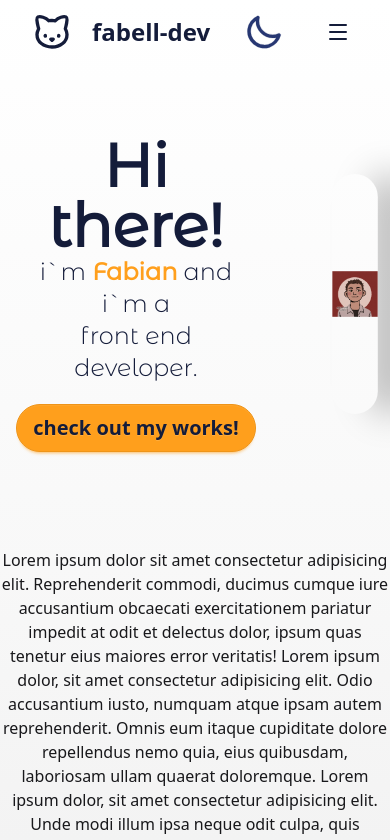
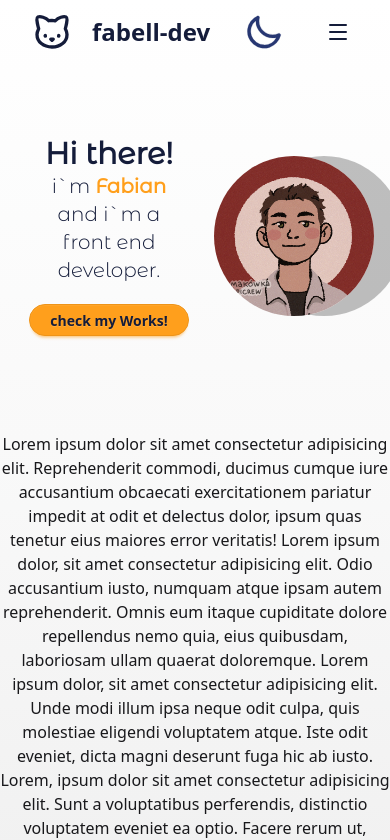
Before and after one commit to fabell-dev/Personal-Portfolio-v2, a React (Vite) app: page / in a window 390 px wide. Shown: the top 840 px of the page. Built offline with nearby package versions, Linux system fonts and the light colour scheme.

Commit message:
responsive hero section

```diff
--- a/src/components/HeroSection.tsx
+++ b/src/components/HeroSection.tsx
@@ -3,29 +3,29 @@ import test from "../assets/img/test.png";
 function HeroSection() {
   return (
     <section id="hero" className="text-neutral-content py-24 px-4 relative">
-      <div className="flex items-center place-content-center gap-20 mt-10 ">
+      <div className="flex items-center place-content-center mt-10 md:gap-20 gap-3">
         <div className="">
-          <p className="text-6xl font-[Montserrat] font-bold">Hi there!</p>
-          <p className="text-2xl font-[Montserrat]  font-light ">
+          <p className="text-balance text-3xl md:text-6xl font-[Montserrat] font-bold">Hi there!</p>
+          <p className="text-xl md:text-2xl font-[Montserrat] font-light text-balance">
             i`m{" "}
-            <span className="text-primary font-[Montserrat]  font-bold ">
+            <span className="text-primary font-[Montserrat] font-bold">
               Fabian
             </span>{" "}
             and i`m a
           </p>
-          <p className="text-2xl font-[Montserrat]  font-light">front end developer.</p>
+          <p className="text-xl md:text-2xl font-[Montserrat]  font-light">front end developer.</p>
           <button
-            className="btn btn-primary text-neutral-content mt-5 rounded-4xl h-12 w-60 text-xl"
+            className="btn btn-primary rounded-4xl text-neutral-content mt-5 rounded-4xlmd:h-12 md:w-60 h-8 w-40  "
             type="button"
           >
-            check out my works!
+            <a href="#portfolio" className="w-100% md:text-xl  text-balance">check my Works!</a>
           </button>
         </div>
 
-        <div className="scale-120">
+        <div className="max-w-40 max-h-40 md:max-w-100 md:max-h-100">
           <img
             src={test}
-            className="object-contain w-50 h-50 rounded-full shadow-[30px_0_30px_rgba(0,0,0,0.25)] shadow-black-500"
+            className="object-contain md:w-50 md:h-50 rounded-full shadow-[30px_0_0px_rgba(0,0,0,0.25)] shadow-black-500"
           ></img>
         </div>
       </div>
```
